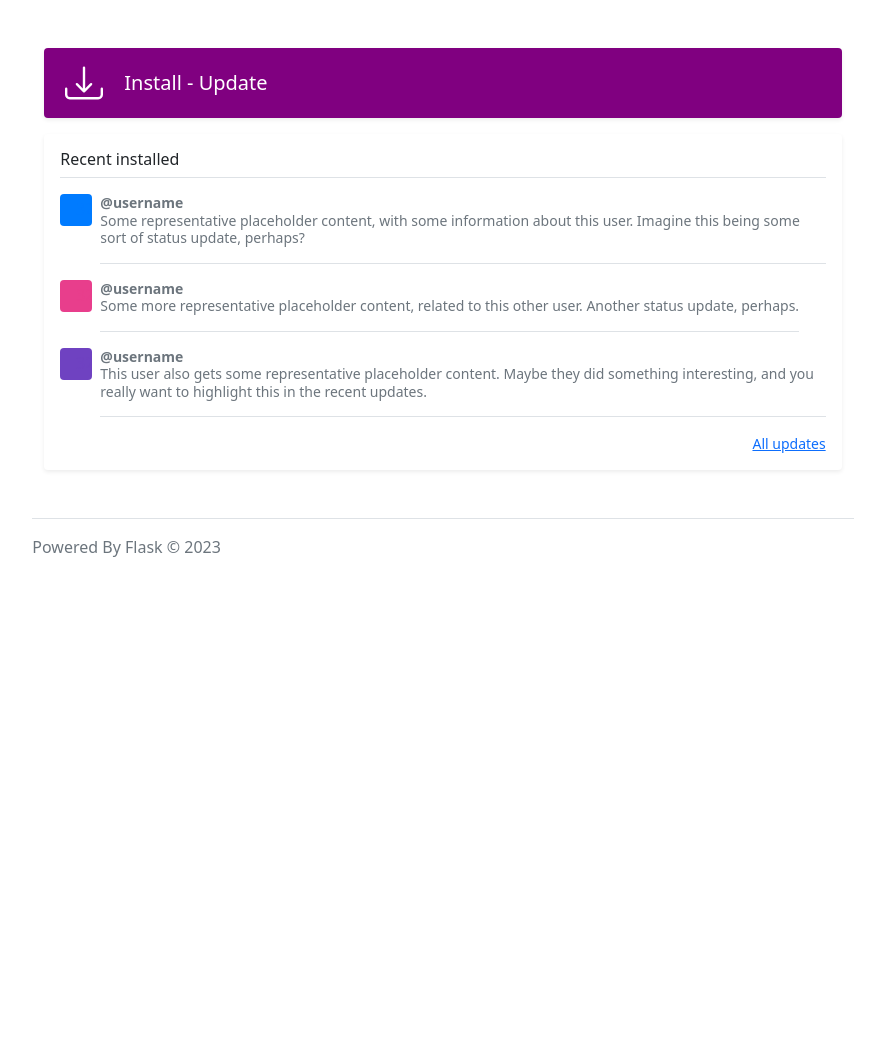
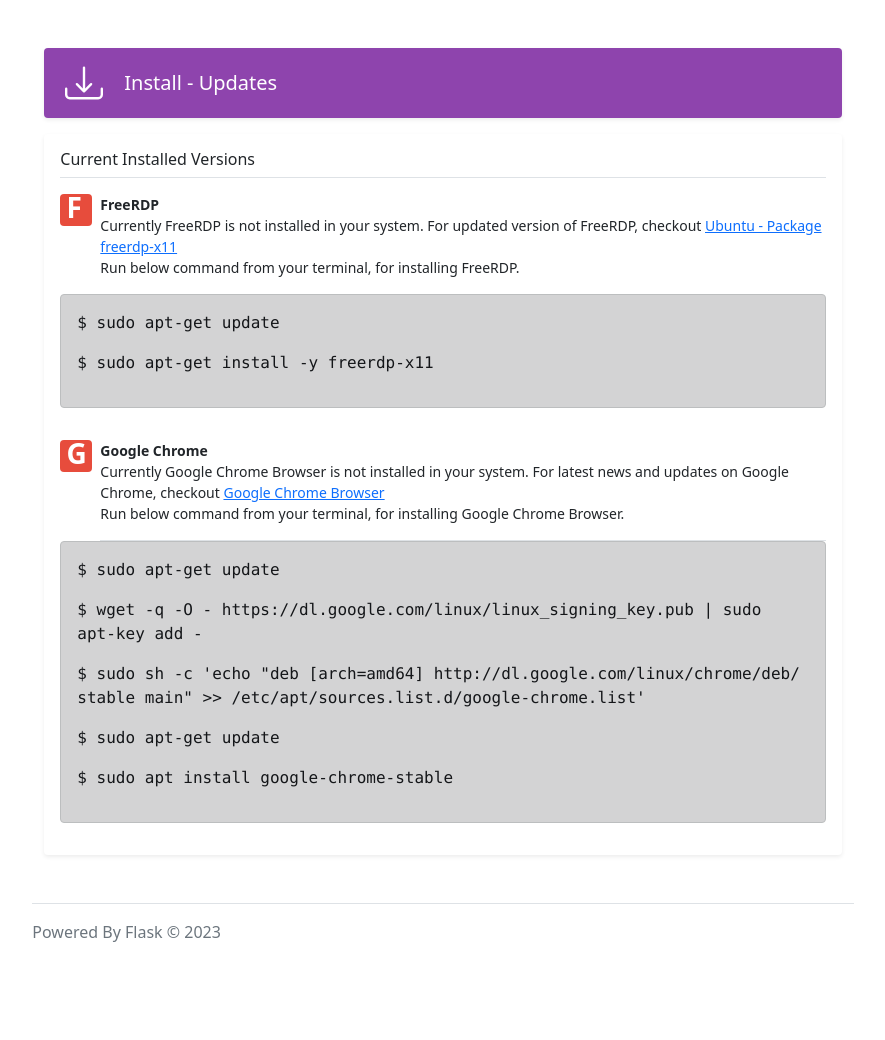
Before and after one commit to Papalarafa/Flask_FreeRDP_GoogleChome_Connection, a Flask app: page /install-update in a window 1280 px wide. Shown: the part 101-1141 px from the top of the page, without its empty margins (197-1082 px from the left). Before the commit the page ends 658 px from the top, so only its background shows below. Run offline with Flask 2, Linux system fonts and the light colour scheme.

Commit message:
updated install-updated blueprint obj

```diff
--- a/webconnect/install_updates/routes.py
+++ b/webconnect/install_updates/routes.py
@@ -1,5 +1,6 @@
 from flask import Blueprint,render_template,url_for,flash,request
 import subprocess
+import json
 
 # Blueprint object
 installupdate_blue_obj = Blueprint('install_updates',__name__,template_folder='templates')
@@ -8,5 +9,25 @@
 @installupdate_blue_obj.route('/install-update',methods=['GET','POST'])
 def install_update():
     # Check the installed version of Google Chrome
+    check_google_installed_cmd = ["which","google-chrome-stable"]
+    check_google_installed_ver_cmd = ["google-chrome-stable","--version"]
+    google_output = ""
+    proc1 = subprocess.Popen(check_google_installed_cmd,stdout=subprocess.PIPE,stderr=subprocess.PIPE)
 
-    return render_template('install_updates/install_updates.html')
+    if len(str(proc1.communicate()[0],'UTF-8')) == 0:
+        google_output = "nop"
+    else:
+        proc2 = subprocess.Popen(check_google_installed_ver_cmd,stdout=subprocess.PIPE,stderr=subprocess.PIPE)
+        google_output = str(proc2.communicate()[0],'UTF-8')
+
+    # Check the installed version of FreeRDP
+    check_freerdp_installed_cmd = ["which","xfreerdp"]
+    check_freerdp_installed_ver_cmd = 'xfreerdp --version'
+    freerdp_output = ""
+    proc3 = subprocess.Popen(check_freerdp_installed_cmd,stdout=subprocess.PIPE,stderr=subprocess.PIPE)
+    if len(str(proc3.communicate()[0],'UTF-8')) == 0:
+        freerdp_output = "nop"
+    else:
+        proc4 = subprocess.Popen(check_freerdp_installed_ver_cmd,shell=True, stdout=subprocess.PIPE,stderr=subprocess.PIPE)
+        freerdp_output = str(proc4.communicate()[0],'UTF-8')
+    return render_template('install_updates/install_updates.html',is_google=google_output,is_freerdp=freerdp_output)
--- a/webconnect/install_updates/templates/install_updates/install_updates.html
+++ b/webconnect/install_updates/templates/install_updates/install_updates.html
@@ -1,31 +1,55 @@
 {% extends 'install_updates/layout.html'%}
 {% block content %}
-<h6 class="border-bottom pb-2 mb-0">Recent installed</h6>
+  <h6 class="border-bottom pb-2 mb-0">Current Installed Versions</h6>
+  <!--FreeRDP-->
+  {% if is_freerdp == "nop" %}
     <div class="d-flex text-muted pt-3">
-  <svg class="bd-placeholder-img flex-shrink-0 me-2 rounded" width="32" height="32" xmlns="http://www.w3.org/2000/svg" role="img" aria-label="Placeholder: 32x32" preserveAspectRatio="xMidYMid slice" focusable="false"><title>Placeholder</title><rect width="100%" height="100%" fill="#007bff"/><text x="50%" y="50%" fill="#007bff" dy=".3em">32x32</text></svg>
-
-  <p class="pb-3 mb-0 small lh-sm border-bottom">
-    <strong class="d-block text-gray-dark">@username</strong>
-    Some representative placeholder content, with some information about this user. Imagine this being some sort of status update, perhaps?
+      <svg class="bd-placeholder-img flex-shrink-0 me-2 rounded" width="32" height="32" xmlns="http://www.w3.org/2000/svg" role="img" aria-label="Placeholder: 32x32" preserveAspectRatio="xMidYMid slice" focusable="false"><title>Placeholder</title><rect width="100%" height="100%" fill="#e74c3c"/><text class="fw-bold fs-3" x="20%" y="50%" fill="#ffff" dy=".3em">F</text></svg>
+        <p class="pb-3 mb-0 small lh-base text-dark">
+          <strong class="d-block text-dark">FreeRDP</strong>
+          Currently FreeRDP is not installed in your system. For updated version of FreeRDP, checkout <a href="https://packages.ubuntu.com/search?keywords=freerdp" target="_blank">Ubuntu - Package freerdp-x11</a><br>
+          Run below command from your terminal, for installing FreeRDP.
         </p>
     </div>
+    <div class="alert alert-dark" role="alert">
+      <p class="font-monospace">$ sudo apt-get update</p>
+      <p class="font-monospace">$ sudo apt-get install -y freerdp-x11</p>
+    </div>
+  {% else %}
     <div class="d-flex text-muted pt-3">
-  <svg class="bd-placeholder-img flex-shrink-0 me-2 rounded" width="32" height="32" xmlns="http://www.w3.org/2000/svg" role="img" aria-label="Placeholder: 32x32" preserveAspectRatio="xMidYMid slice" focusable="false"><title>Placeholder</title><rect width="100%" height="100%" fill="#e83e8c"/><text x="50%" y="50%" fill="#e83e8c" dy=".3em">32x32</text></svg>
-
-  <p class="pb-3 mb-0 small lh-sm border-bottom">
-    <strong class="d-block text-gray-dark">@username</strong>
-    Some more representative placeholder content, related to this other user. Another status update, perhaps.
+      <svg class="bd-placeholder-img flex-shrink-0 me-2 rounded" width="32" height="32" xmlns="http://www.w3.org/2000/svg" role="img" aria-label="Placeholder: 32x32" preserveAspectRatio="xMidYMid slice" focusable="false"><title>Placeholder</title><rect width="100%" height="100%" fill="#27ae60"/><text class="fw-bold fs-3" x="20%" y="50%" fill="#ffff" dy=".3em">F</text></svg>
+        <p class="pb-3 mb-0 small lh-base border-bottom text-dark">
+          <strong class="d-block text-dark">FreeRDP</strong>
+          Currently installed version of FreeRDP in your system is : <span class="badge bg-primary">{{is_freerdp}}</span>  <br>
+          For updated version of FreeRDP, checkout <a href="https://packages.ubuntu.com/search?keywords=freerdp" target="_blank">Ubuntu - Package freerdp-x11</a>
         </p>
     </div>
+  {% endif %}
+  <!--Google Chrome Browser-->
+  {% if is_google == "nop" %}
     <div class="d-flex text-muted pt-3">
-  <svg class="bd-placeholder-img flex-shrink-0 me-2 rounded" width="32" height="32" xmlns="http://www.w3.org/2000/svg" role="img" aria-label="Placeholder: 32x32" preserveAspectRatio="xMidYMid slice" focusable="false"><title>Placeholder</title><rect width="100%" height="100%" fill="#6f42c1"/><text x="50%" y="50%" fill="#6f42c1" dy=".3em">32x32</text></svg>
-
-  <p class="pb-3 mb-0 small lh-sm border-bottom">
-    <strong class="d-block text-gray-dark">@username</strong>
-    This user also gets some representative placeholder content. Maybe they did something interesting, and you really want to highlight this in the recent updates.
+      <svg class="bd-placeholder-img flex-shrink-0 me-2 rounded" width="32" height="32" xmlns="http://www.w3.org/2000/svg" role="img" aria-label="Placeholder: 32x32" preserveAspectRatio="xMidYMid slice" focusable="false"><title>Placeholder</title><rect width="100%" height="100%" fill="#e74c3c"/><text class="fw-bold fs-3" x="20%" y="50%" fill="#ffff" dy=".3em">G</text></svg>
+        <p class="pb-3 mb-0 small lh-base border-bottom text-dark">
+          <strong class="d-block text-dark">Google Chrome</strong>
+          Currently Google Chrome Browser is not installed in your system. For latest news and updates on Google Chrome, checkout <a href="https://www.google.com/intl/en_in/chrome/" target="_blank">Google Chrome Browser</a><br>
+          Run below command from your terminal, for installing Google Chrome Browser.
         </p>
     </div>
-<small class="d-block text-end mt-3">
-  <a href="#">All updates</a>
-</small>
+    <div class="alert alert-dark" role="alert">
+      <p class="font-monospace">$ sudo apt-get update</p>
+      <p class="font-monospace">$ wget -q -O - https://dl.google.com/linux/linux_signing_key.pub | sudo apt-key add -</p>
+      <p class="font-monospace">$ sudo sh -c 'echo "deb [arch=amd64] http://dl.google.com/linux/chrome/deb/ stable main" >> /etc/apt/sources.list.d/google-chrome.list'</p>
+      <p class="font-monospace">$ sudo apt-get update</p>
+      <p class="font-monospace">$ sudo apt install google-chrome-stable</p>
+    </div>
+  {% else %}
+    <div class="d-flex text-muted pt-3">
+      <svg class="bd-placeholder-img flex-shrink-0 me-2 rounded" width="32" height="32" xmlns="http://www.w3.org/2000/svg" role="img" aria-label="Placeholder: 32x32" preserveAspectRatio="xMidYMid slice" focusable="false"><title>Placeholder</title><rect width="100%" height="100%" fill="#27ae60"/><text class="fw-bold fs-3" x="20%" y="50%" fill="#ffff" dy=".3em">G</text></svg>
+        <p class="pb-3 mb-0 small lh-base border-bottom text-dark">
+          <strong class="d-block text-dark">Google Chrome</strong>
+          Currently installed version of Google Chrome in your system is : <span class="badge bg-primary">{{is_google}}</span>  <br>
+          For latest news and updates on Google Chrome, checkout <a href="https://www.google.com/intl/en_in/chrome/" target="_blank">Google Chrome Browser</a>
+        </p>
+    </div>
+  {% endif %}
 {% endblock content %}
--- a/webconnect/install_updates/templates/install_updates/layout.html
+++ b/webconnect/install_updates/templates/install_updates/layout.html
@@ -32,13 +32,13 @@
                     {% endfor %}
                 {% endif %}
             {% endwith %}
-            <div class="d-flex align-items-center p-3 my-3 text-white bg-purple rounded shadow-sm" style="background-color: purple;">
+            <div class="d-flex align-items-center p-3 my-3 text-white bg-purple rounded shadow-sm" style="background-color: #8e44ad;">
                 <svg xmlns="http://www.w3.org/2000/svg" width="48" height="38" fill="currentColor" class="bi bi-download me-3" viewBox="0 0 16 16">
                     <path d="M.5 9.9a.5.5 0 0 1 .5.5v2.5a1 1 0 0 0 1 1h12a1 1 0 0 0 1-1v-2.5a.5.5 0 0 1 1 0v2.5a2 2 0 0 1-2 2H2a2 2 0 0 1-2-2v-2.5a.5.5 0 0 1 .5-.5z"/>
                     <path d="M7.646 11.854a.5.5 0 0 0 .708 0l3-3a.5.5 0 0 0-.708-.708L8.5 10.293V1.5a.5.5 0 0 0-1 0v8.793L5.354 8.146a.5.5 0 1 0-.708.708l3 3z"/>
                 </svg>
                 <div class="lh-1">
-                    <h1 class="h5 mb-0 text-white lh-1">Install - Update</h1>
+                    <h1 class="h5 mb-0 text-white lh-1">Install - Updates</h1>
                 </div>
             </div>
             <div class="my-3 p-3 bg-body rounded shadow-sm">
```
Lines whose indentation alone changed are shown as unchanged.
